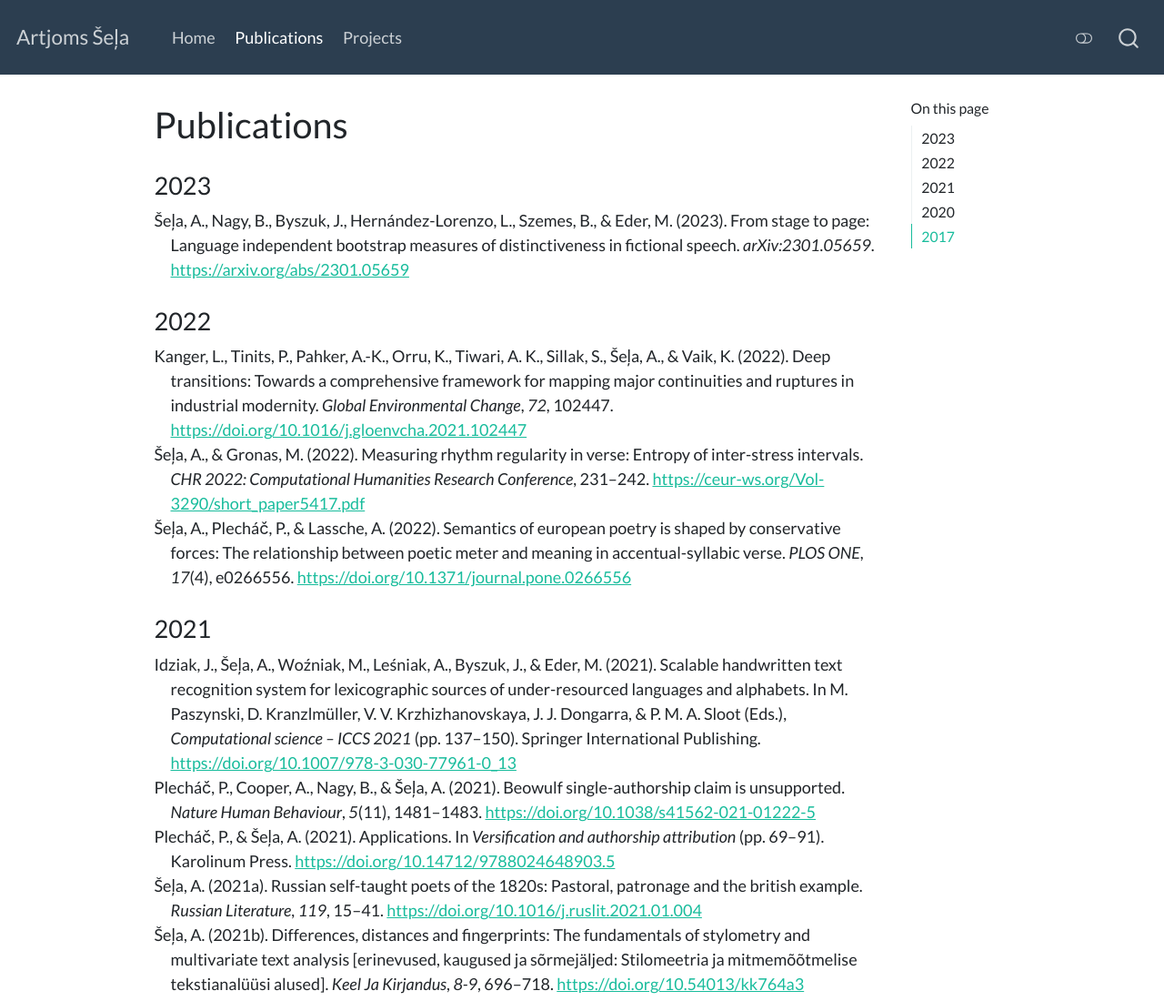
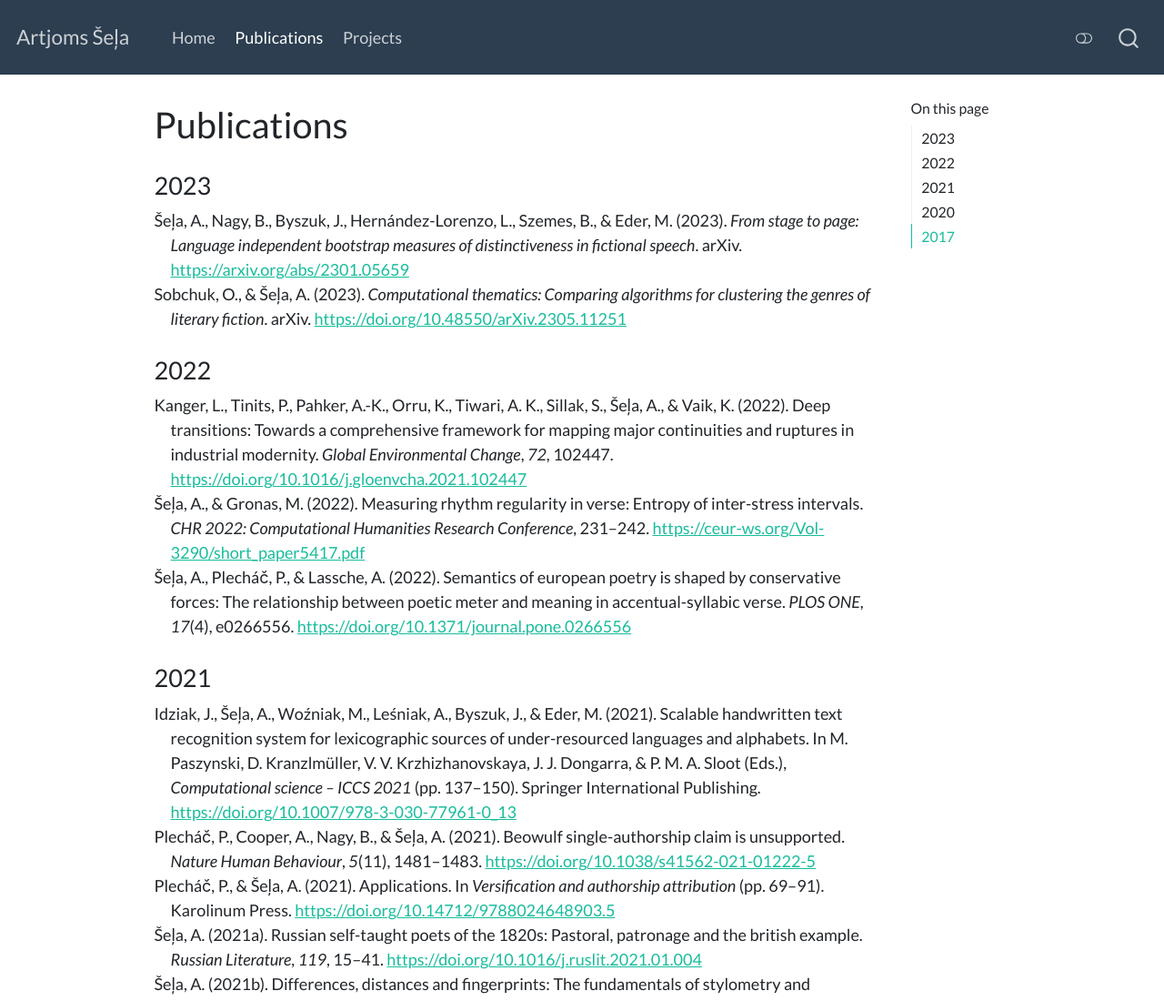
Before and after one commit to artjomsh/web, a plain HTML site: page docs/biblio.html in a window 1280 px wide. Shown: the top 1100 px of the page at 91% size. Drawn offline with Linux system fonts and the light colour scheme.

Commit message:
pub update

```diff
--- a/docs/biblio.html
+++ b/docs/biblio.html
@@ -166,7 +166,10 @@ div.csl-indent {
 <h3 class="anchored" data-anchor-id="section">2023</h3>
 <div id="refs" class="references csl-bib-body hanging-indent" data-line-spacing="2" role="doc-bibliography">
 <div id="ref-sela_stage_2023" class="csl-entry" role="doc-biblioentry">
-Šeļa, A., Nagy, B., Byszuk, J., Hernández-Lorenzo, L., Szemes, B., &amp; Eder, M. (2023). From stage to page: Language independent bootstrap measures of distinctiveness in fictional speech. <em>arXiv:2301.05659</em>. <a href="https://arxiv.org/abs/2301.05659">https://arxiv.org/abs/2301.05659</a>
+Šeļa, A., Nagy, B., Byszuk, J., Hernández-Lorenzo, L., Szemes, B., &amp; Eder, M. (2023). <em>From stage to page: Language independent bootstrap measures of distinctiveness in fictional speech</em>. arXiv. <a href="https://arxiv.org/abs/2301.05659">https://arxiv.org/abs/2301.05659</a>
+</div>
+<div id="ref-sobchuk_computational_2023" class="csl-entry" role="doc-biblioentry">
+Sobchuk, O., &amp; Šeļa, A. (2023). <em>Computational thematics: Comparing algorithms for clustering the genres of literary fiction</em>. arXiv. <a href="https://doi.org/10.48550/arXiv.2305.11251">https://doi.org/10.48550/arXiv.2305.11251</a>
 </div>
 </div>
 </section>
```
Also changed, not shown: docs/search.json (+1 -1 lines).
